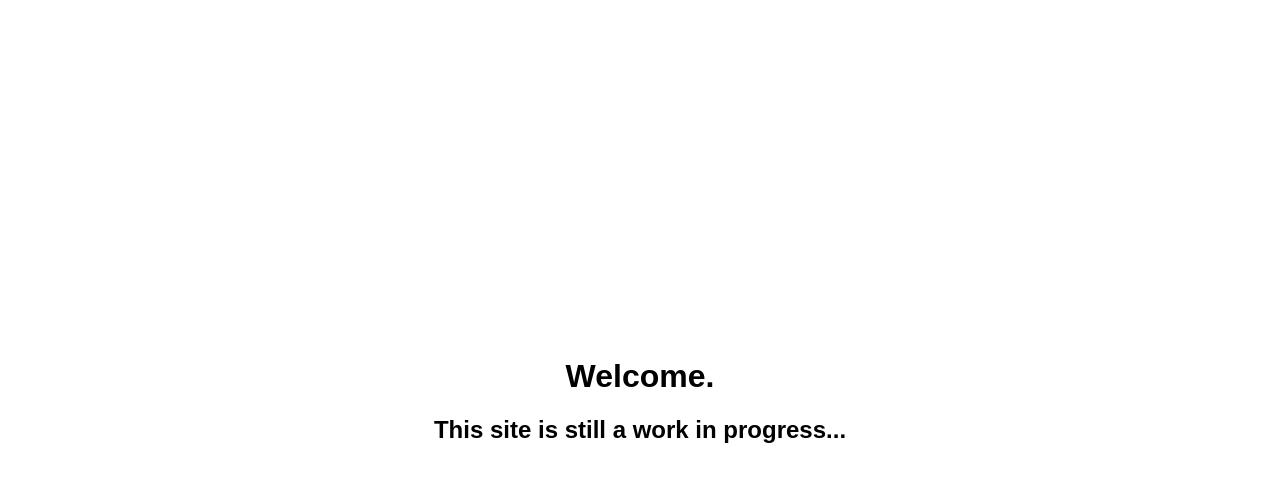
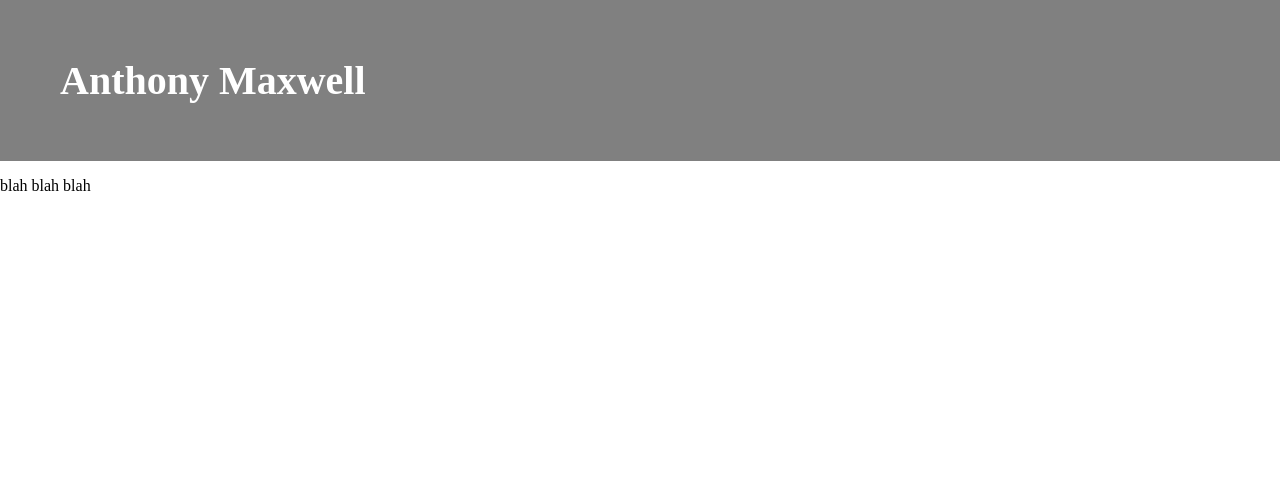
Before and after one commit to Anthony-Maxwell-2001/Anthony-Maxwell-2001.github.io, a plain HTML site: page index.html in a window 1280 px wide. Drawn offline with Linux system fonts and the light colour scheme.

Commit message:
Add start of header

```diff
--- a/css/style.css
+++ b/css/style.css
@@ -6,13 +6,10 @@ body {
   width: 100%;
 }
 
-body {
-    display: table;
+.header {
+  padding: 30px 40px 30px 60px;
+  text-align: left;
+  background-color: gray;
+  color: white;
+  font-size: 20px;
 }
-
-.center_text {
-  text-align: center;
-  display: table-cell;
-  vertical-align: middle;
-  font-family: Arial, Helvetica, sans-serif;
-}
--- a/index.html
+++ b/index.html
@@ -6,9 +6,11 @@
         <link rel="stylesheet" href="css/style.css">
     </head>
     <body>
-        <div class="center_text">
-            <h1>Welcome.</h1>
-            <h2>This site is still a work in progress...</h2>
+        <div class="header">
+            <h1>Anthony Maxwell</h1>
+        </div>
+        <div class="content">
+            <p>blah blah blah</p>
         </div>
     </body>
 </html>
```
